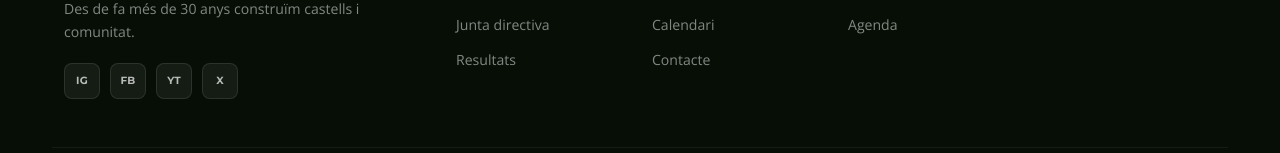
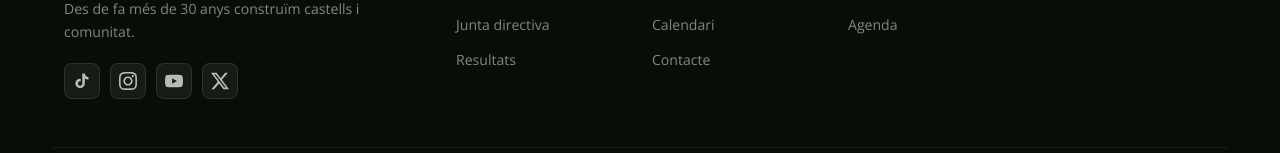
Before and after one commit to davidhpicon/web_castells, a React (Vite) app: page / in a window 1280 px wide. Shown: the part 3222-3375 px from the top of the page. Built offline with nearby package versions, Linux system fonts and the light colour scheme.

Commit message:
feat: social media links in footer from rrss.json with SVG icons

```diff
--- a/src/components/Footer/Footer.jsx
+++ b/src/components/Footer/Footer.jsx
@@ -1,5 +1,36 @@
 import { Link } from 'react-router-dom'
+import rrss from '../../rrss.json'
 import styles from './Footer.module.css'
+
+const svgIcons = {
+  instagram: (
+    <svg viewBox="0 0 24 24" width="18" height="18" fill="currentColor" aria-hidden="true">
+      <path d="M12 2.163c3.204 0 3.584.012 4.85.07 3.252.148 4.771 1.691 4.919 4.919.058 1.265.069 1.645.069 4.849 0 3.205-.012 3.584-.069 4.849-.149 3.225-1.664 4.771-4.919 4.919-1.266.058-1.644.07-4.85.07-3.204 0-3.584-.012-4.849-.07-3.26-.149-4.771-1.699-4.919-4.92-.058-1.265-.07-1.644-.07-4.849 0-3.204.013-3.583.07-4.849.149-3.227 1.664-4.771 4.919-4.919 1.266-.057 1.645-.069 4.849-.069zm0-2.163c-3.259 0-3.667.014-4.947.072-4.358.2-6.78 2.618-6.98 6.98-.059 1.281-.073 1.689-.073 4.948 0 3.259.014 3.668.072 4.948.2 4.358 2.618 6.78 6.98 6.98 1.281.058 1.689.072 4.948.072 3.259 0 3.668-.014 4.948-.072 4.354-.2 6.782-2.618 6.979-6.98.059-1.28.073-1.689.073-4.948 0-3.259-.014-3.667-.072-4.947-.196-4.354-2.617-6.78-6.979-6.98-1.281-.059-1.69-.073-4.949-.073zm0 5.838c-3.403 0-6.162 2.759-6.162 6.162s2.759 6.163 6.162 6.163 6.162-2.759 6.162-6.163c0-3.403-2.759-6.162-6.162-6.162zm0 10.162c-2.209 0-4-1.79-4-4 0-2.209 1.791-4 4-4s4 1.791 4 4c0 2.21-1.791 4-4 4zm6.406-11.845c-.796 0-1.441.645-1.441 1.44s.645 1.44 1.441 1.44c.795 0 1.439-.645 1.439-1.44s-.644-1.44-1.439-1.44z"/>
+    </svg>
+  ),
+  youtube: (
+    <svg viewBox="0 0 24 24" width="18" height="18" fill="currentColor" aria-hidden="true">
+      <path d="M23.495 6.205a3.007 3.007 0 0 0-2.088-2.088c-1.87-.501-9.396-.501-9.396-.501s-7.507-.01-9.396.501A3.007 3.007 0 0 0 .527 6.205a31.247 31.247 0 0 0-.522 5.805 31.247 31.247 0 0 0 .522 5.783 3.007 3.007 0 0 0 2.088 2.088c1.868.502 9.396.502 9.396.502s7.506 0 9.396-.502a3.007 3.007 0 0 0 2.088-2.088 31.247 31.247 0 0 0 .5-5.783 31.247 31.247 0 0 0-.5-5.805zM9.609 15.601V8.408l6.264 3.602z"/>
+    </svg>
+  ),
+  tiktok: (
+    <svg viewBox="0 0 24 24" width="18" height="18" fill="currentColor" aria-hidden="true">
+      <path d="M19.59 6.69a4.83 4.83 0 0 1-3.77-4.25V2h-3.45v13.67a2.89 2.89 0 0 1-2.88 2.5 2.89 2.89 0 0 1-2.89-2.89 2.89 2.89 0 0 1 2.89-2.89c.28 0 .54.04.79.1V9.01a6.33 6.33 0 0 0-.79-.05 6.34 6.34 0 0 0-6.34 6.34 6.34 6.34 0 0 0 6.34 6.34 6.34 6.34 0 0 0 6.33-6.34V8.69a8.17 8.17 0 0 0 4.78 1.52V6.73a4.85 4.85 0 0 1-1.01-.04z"/>
+    </svg>
+  ),
+  x: (
+    <svg viewBox="0 0 24 24" width="18" height="18" fill="currentColor" aria-hidden="true">
+      <path d="M18.901 1.153h3.68l-8.04 9.19L24 22.846h-7.406l-5.8-7.584-6.638 7.584H.474l8.6-9.83L0 1.154h7.594l5.243 7.184ZM17.61 20.644h2.039L6.486 3.24H4.298Z"/>
+    </svg>
+  ),
+}
+
+const socials = Object.entries(rrss.social_media).map(([key, href]) => ({
+  key,
+  href,
+  label: key.charAt(0).toUpperCase() + key.slice(1),
+  icon: svgIcons[key],
+}))
 
 const navGroups = [
   {
@@ -28,13 +59,6 @@
       { to: '/actualitat', label: 'Agenda' },
     ],
   },
-]
-
-const socials = [
-  { label: 'Instagram', href: 'https://instagram.com', icon: 'IG' },
-  { label: 'Facebook', href: 'https://facebook.com', icon: 'FB' },
-  { label: 'YouTube', href: 'https://youtube.com', icon: 'YT' },
-  { label: 'Twitter/X', href: 'https://twitter.com', icon: 'X' },
 ]
 
 export default function Footer() {
--- /dev/null
+++ b/src/rrss.json
@@ -0,0 +1,8 @@
+{
+  "social_media": {
+    "tiktok": "https://www.tiktok.com/@castellersdeviladecans",
+    "instagram": "https://www.instagram.com/castellersdeviladecans/",
+    "youtube": "https://www.youtube.com/user/castellersviladecans",
+    "x": "https://x.com/castellersvila"
+  }
+}
```
